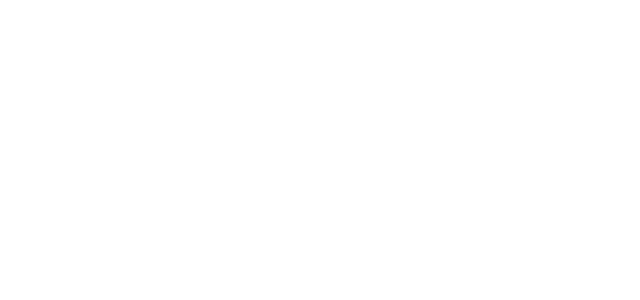
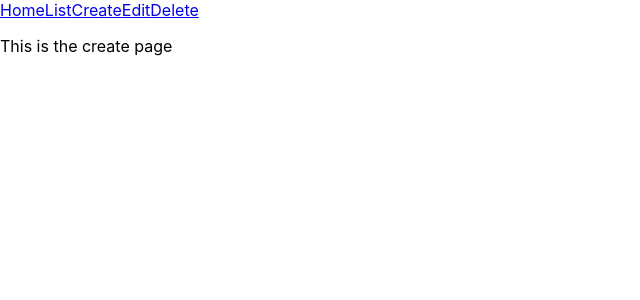
Before and after one commit to luniballony/Desafio-CRONS, a React (Create React App) app in the folder frontend/app/: page /create in a window 1280 px wide. Before the commit this address had no page. Shown: the top 300 px of the page, without its empty margins (0-640 px from the left). Built offline with nearby package versions, Linux system fonts and the light colour scheme.

Commit message:
Criação NavBar + adicação resto Routes
- criação de navBar para permitir navegação entre páginas
- implementação resto de routes

```diff
--- a/frontend/app/src/App.jsx
+++ b/frontend/app/src/App.jsx
@@ -1,15 +1,23 @@
 import {Link, Routes, Route} from 'react-router-dom'
 import Home from "./Home";
 import List from './pages/List';
+import Create from './pages/Create';
+import Edit from './pages/Edit';
+import Delete from './pages/Delete';
+import NavBar from './components/NavBar';
 
 function App() {
 
   return (
     <div>
+     <NavBar />
      <main>
         <Routes>
           <Route path="/" element={<Home />} />
           <Route path='/list' element={< List />} />
+          <Route path='/create' element={< Create />} />
+          <Route path='/edit' element={< Edit />} />
+          <Route path='/delete' element={< Delete />} />
         </Routes>
      </main>
     </div>
--- a/frontend/app/src/Home.jsx
+++ b/frontend/app/src/Home.jsx
@@ -1,6 +1,6 @@
 // página inicial
 
-const Home = () => {
+function Home () {
     return (
         <div>
             <p>This is the home page</p>
--- /dev/null
+++ b/frontend/app/src/components/NavBar.jsx
@@ -0,0 +1,16 @@
+import { Link } from "react-router-dom";
+
+
+function NavBar () {
+    return (
+        <nav>
+            <Link to='/'>Home</Link>
+            <Link to='/list'>List</Link>
+            <Link to='/create'>Create</Link>
+            <Link to='/edit'>Edit</Link>
+            <Link to='/delete'>Delete</Link>
+        </nav>
+    )
+}
+
+export default NavBar
--- a/frontend/app/src/pages/Create.jsx
+++ b/frontend/app/src/pages/Create.jsx
@@ -1 +1,12 @@
 // página para criar crons
+
+function Create () {
+    return (
+            <div>
+                <p>This is the create page</p>
+            </div>
+        )
+}
+
+
+export default Create
--- a/frontend/app/src/pages/Delete.jsx
+++ b/frontend/app/src/pages/Delete.jsx
@@ -1 +1,12 @@
 // página para eliminar Crons
+
+function Delete () {
+
+  return (
+    <div>
+      <p>This is the delete page</p>
+    </div>
+  )
+}
+
+export default Delete
--- a/frontend/app/src/pages/Edit.jsx
+++ b/frontend/app/src/pages/Edit.jsx
@@ -1 +1,12 @@
 // página para editar crons
+
+
+function Edit () {
+    return (
+            <div>
+                <p>This is the edit page</p>
+            </div>
+        )
+}
+
+export default Edit
```
